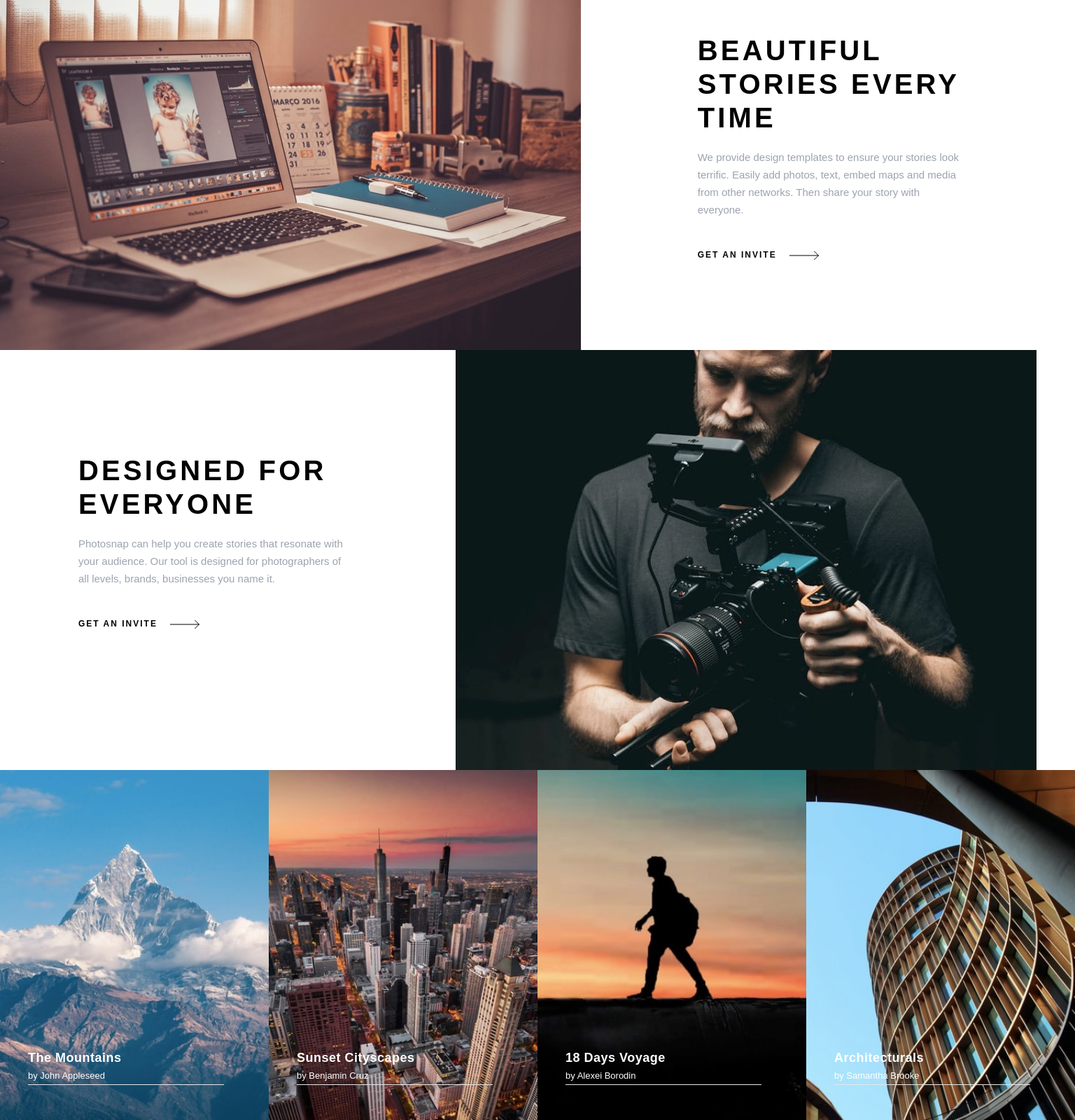
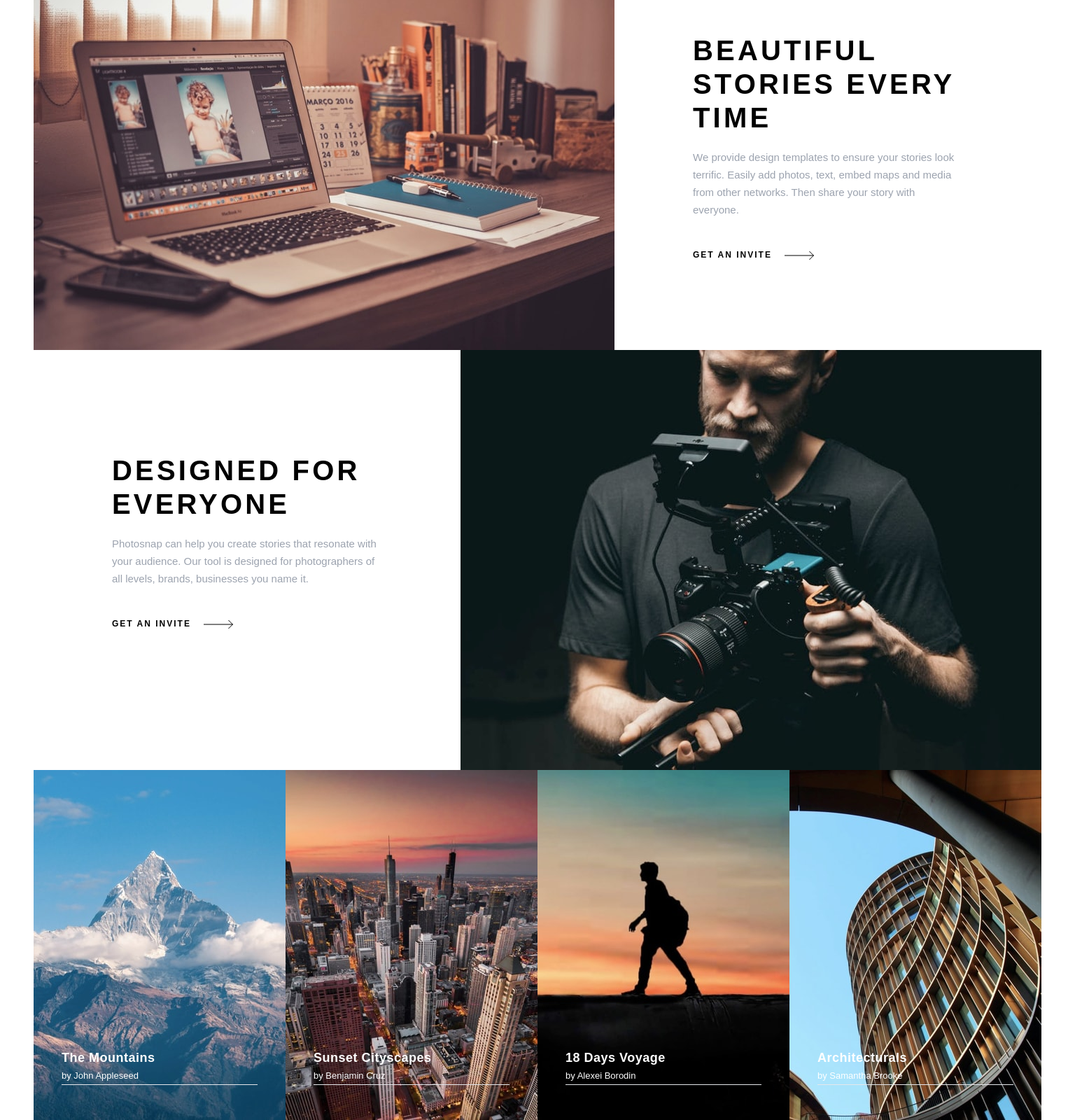
Before and after one commit to ortonb110/photosnap, a React (Create React App) app: page / in a window 1536 px wide. Shown: the part 831-2431 px from the top of the page at 70% size. Built offline with nearby package versions, Linux system fonts and the light colour scheme.

Commit message:
Fixed Homepage responsive bug

```diff
--- a/src/Components/CardContainer.jsx
+++ b/src/Components/CardContainer.jsx
@@ -1,16 +1,17 @@
-import { useState } from 'react'
-import Card from './Card'
-import {CardData} from '../CardData'
+import { useState } from "react";
+import Card from "./Card";
+import { CardData } from "../CardData";
 
 export default function CardContainer() {
-    const [data, setData] = useState(CardData)
+  const [data, setData] = useState(CardData);
   return (
-    <section className='grid grid-cols-1 md:grid-cols-2 lg:grid-cols-4'>
-        <Card cardData={data[0]}/>
-        <Card cardData={data[1]}/>
-        <Card cardData={data[2]}/>
-        <Card cardData={data[3]}/>
-
+    <section className=" responsive">
+      <div className="grid grid-cols-1 md:grid-cols-2 lg:grid-cols-4">
+        <Card cardData={data[0]} />
+        <Card cardData={data[1]} />
+        <Card cardData={data[2]} />
+        <Card cardData={data[3]} />
+      </div>
     </section>
-  )
+  );
 }
--- a/src/Components/Hero-Reversed.jsx
+++ b/src/Components/Hero-Reversed.jsx
@@ -6,7 +6,7 @@ export default function HeroReversed({ data }) {
   const { desktop, mobile, tablet } = image;
   return (
     <section
-      className={`grid h-[71.3rem] ${
+      className={`grid h-[71.3rem] responsive ${
         design === "reverse" ? "md:h-[60rem]" : "md:h-[65rem]"
       } md:grid-reversed `}
     >
--- a/src/Components/Hero.jsx
+++ b/src/Components/Hero.jsx
@@ -8,9 +8,9 @@ export default function Hero({ data }) {
   const { desktop, mobile, tablet } = image;
   return (
     <section
-      className={`grid h-[71.3rem] ${
+      className={`responsive grid h-[71.3rem] ${
         design === "reverse" ? "md:h-[60rem]" : "md:h-[65rem]"
-      }  md:grid-normal`}
+      }  md:grid-normal `}
     >
       <div
         className={` w-full lg:w-[61rem] ${
--- a/src/RootLayout.jsx
+++ b/src/RootLayout.jsx
@@ -8,7 +8,7 @@ import ToggleBtn from './Components/ToggleBtn'
 export default function RootLayout() {
   return (
     <Fragment>
-    <header className=' px-[2.4rem] md:px-[3.9rem] lg:px-[16.5rem] py-[1.6rem]'>
+    <header className=' px-[2.4rem] md:px-[3.9rem] lg:px-[16.5rem] py-[1.6rem] '>
         <nav className='flex justify-between items-center'>
             <NavLink to={'/'}><img src={logo} alt="Photosnap Logo" className='w-[17rem] '/></NavLink>
             <div className='md:flex justify-between w-[26.9rem] hidden items-center'>
--- a/src/index.css
+++ b/src/index.css
@@ -124,10 +124,37 @@
 
 
     }
-    @media screen and (min-width: 1550px) {
+    /* @media screen and (min-width: 1550px) {
         .hero_pad {
             padding-inline: 14rem !important;
         }
     }
+    @media screen and (min-width: 1441px) {
+        .padding {
+            padding-inline: 0.5% !important;
+        }
+    }
+    @media screen and (min-width: 1456px) {
+        .padding {
+            padding-inline: 0.8% !important;
+        }
+    }
+    @media screen and (min-width: 1468px) {
+        .padding {
+            padding-inline: 3% !important;
+        }
+    }
+    @media screen and (min-width: 1600px) {
+        .padding {
+            padding-inline: 10% !important;
+        }
+    } */
+
+    @media screen and (min-width: 1441px) {
+        .responsive {
+            display: flex !important;
+            justify-content: center !important;
+        }
+    }
 
 }
```
